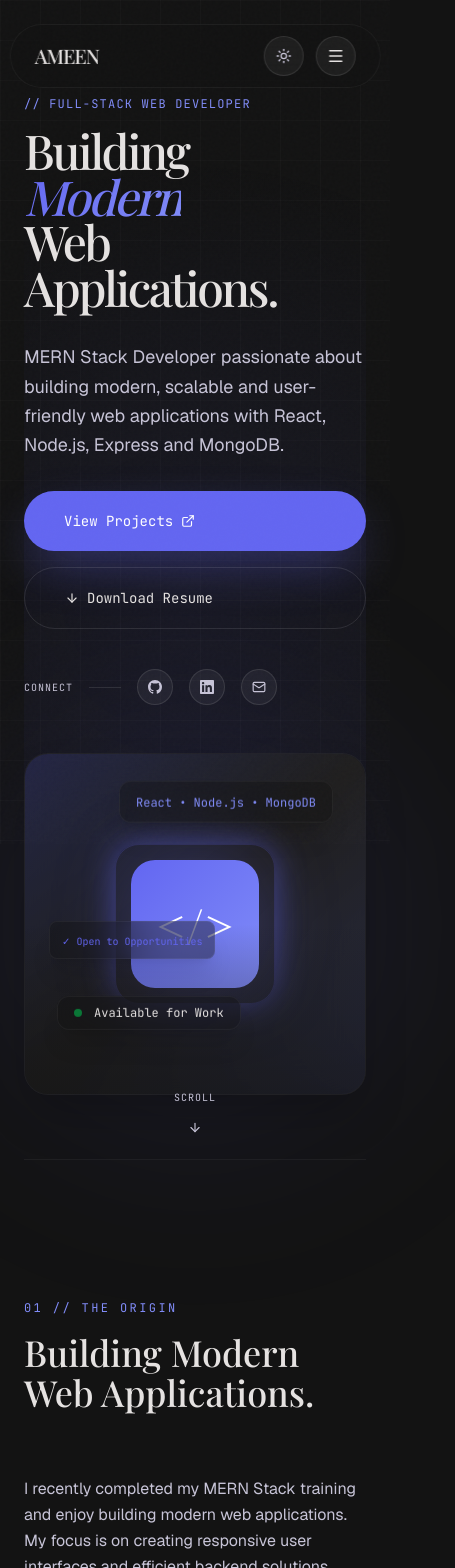
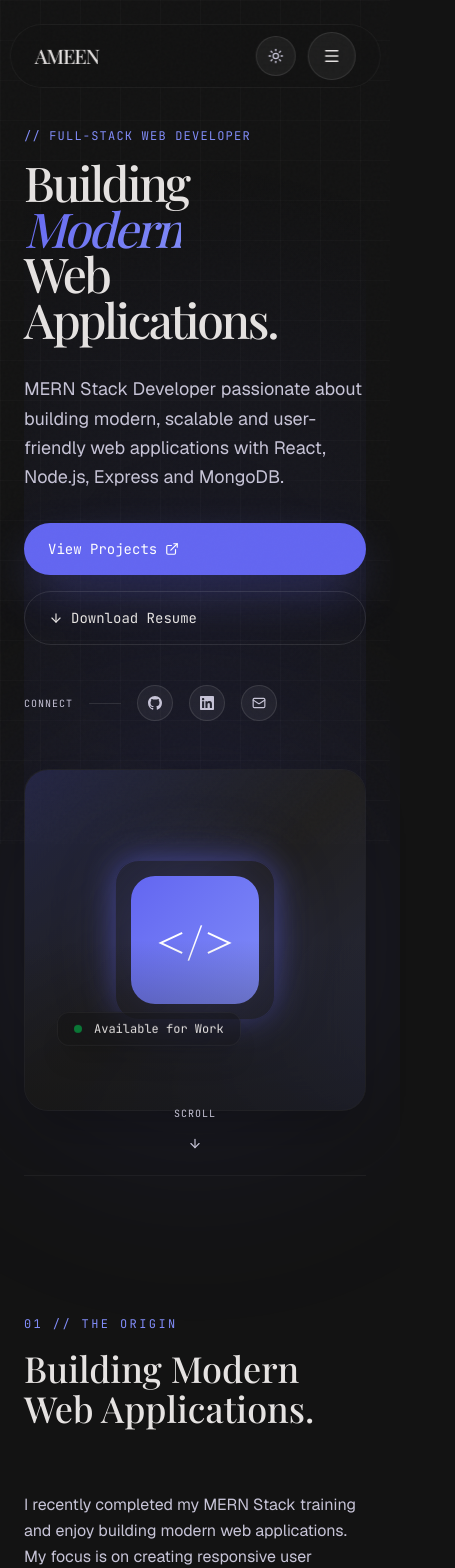
Before and after one commit to isyedameen/portfolio, a React (Vite) app: page / in a window 390 px wide. Shown: the top 1568 px of the page, 455 px wide, since content can reach past the window. Built offline with nearby package versions, Linux system fonts and the light colour scheme; a web font is replaced by a local one.

Commit message:
resume, responsive, readme

```diff
--- a/src/components/layout/Navbar.jsx
+++ b/src/components/layout/Navbar.jsx
@@ -84,7 +84,7 @@ export default function Navbar({ theme, toggleTheme }) {
           {/* Mobile Menu Toggle */}
           <button
             onClick={() => setIsOpen(!isOpen)}
-            className="md:hidden w-10 h-10 rounded-full bg-white/5 border border-white/10 flex items-center justify-center cursor-pointer"
+            className="md:hidden w-12 h-12 rounded-full bg-white/5 border border-white/10 flex items-center justify-center cursor-pointer"
             aria-label="Toggle navigation menu"
           >
             {isOpen ? (
@@ -100,7 +100,7 @@ export default function Navbar({ theme, toggleTheme }) {
       <AnimatePresence>
         {isOpen && (
           <motion.div
-            className="fixed inset-0 z-[99] bg-surface/95 backdrop-blur-xl flex flex-col items-center justify-center gap-8"
+            className="fixed inset-0 z-[99] bg-surface/95 backdrop-blur-xl flex flex-col items-center justify-center gap-6 overflow-y-auto py-8"
             initial={{ opacity: 0 }}
             animate={{ opacity: 1 }}
             exit={{ opacity: 0 }}
--- a/src/components/sections/About.jsx
+++ b/src/components/sections/About.jsx
@@ -159,7 +159,7 @@ export default function About() {
 
           {/* Floating Detail Card */}
           <motion.div
-            className="mt-6 glass rounded-xl border border-white/10 p-5 flex items-center justify-between"
+            className="mt-6 glass rounded-xl border border-white/10 p-5 flex flex-col sm:flex-row items-start sm:items-center justify-between gap-4 sm:gap-0"
             initial={{ opacity: 0, y: 20 }}
             whileInView={{ opacity: 1, y: 0 }}
             viewport={{ once: true }}
--- a/src/components/sections/Contact.jsx
+++ b/src/components/sections/Contact.jsx
@@ -94,7 +94,7 @@ export default function Contact() {
             <p className="font-mono text-xs text-on-surface-variant uppercase tracking-widest">
               LET'S CONNECT
             </p>
-            <div className="flex gap-6">
+            <div className="flex flex-wrap gap-4 sm:gap-6">
               {[
                 { label: "GitHub", href: socialLinks.github },
                 { label: "LinkedIn", href: socialLinks.linkedin },
@@ -128,7 +128,7 @@ export default function Contact() {
               <span className="font-mono text-xs text-accent-indigo uppercase block mb-1">
                 Email Me
               </span>
-              <span className="font-display text-2xl md:text-3xl">{email}</span>
+              <span className="font-display text-xl sm:text-2xl md:text-3xl">{email}</span>
             </div>
             <div className="relative z-10 w-12 h-12 rounded-full bg-accent-violet flex items-center justify-center text-white group-hover:rotate-45 transition-transform duration-500">
               <ArrowUpRight size={20} />
--- a/src/components/sections/Hero.jsx
+++ b/src/components/sections/Hero.jsx
@@ -39,7 +39,7 @@ export default function Hero() {
   return (
     <section
       id="hero"
-      className="min-h-screen flex items-center pt-24 pb-16 mesh-gradient relative"
+      className="min-h-screen flex items-center pt-32 lg:pt-24 pb-16 mesh-gradient relative"
       onMouseMove={handleMouseMove}
       ref={containerRef}
     >
@@ -103,7 +103,7 @@ export default function Hero() {
             >
               View Projects
             </Button>
-            <Button href={resumeUrl} variant="secondary">
+            <Button href={resumeUrl} download="Syed Ameen.pdf" target="_blank" rel="noopener noreferrer" variant="secondary">
               <ArrowDown size={14} />
               Download Resume
             </Button>
@@ -165,7 +165,7 @@ export default function Hero() {
 
             {/* Floating UI Element 1 */}
             <motion.div
-              className="absolute top-8 right-8 glass px-4 py-2 rounded-xl border border-white/10 shadow-xl"
+              className="hidden sm:block absolute top-8 right-8 glass px-4 py-2 rounded-xl border border-white/10 shadow-xl"
               animate={{ y: [0, -8, 0] }}
               transition={{ duration: 4, repeat: Infinity, ease: "easeInOut" }}
             >
@@ -193,7 +193,7 @@ export default function Hero() {
 
             {/* Floating UI Element 3 */}
             <motion.div
-              className="absolute top-1/2 left-6 glass px-3 py-1.5 rounded-lg border border-white/10 shadow-xl"
+              className="hidden sm:block absolute top-1/2 left-6 glass px-3 py-1.5 rounded-lg border border-white/10 shadow-xl"
               animate={{ y: [0, -5, 0] }}
               transition={{
                 duration: 3.5,
--- a/src/components/sections/Projects.jsx
+++ b/src/components/sections/Projects.jsx
@@ -90,7 +90,7 @@ export default function Projects() {
           </div>
 
           {/* Filter Pills */}
-          <div className="flex gap-2 glass p-1 rounded-full border border-white/10">
+          <div className="flex flex-wrap gap-2 glass p-1 rounded-2xl sm:rounded-full border border-white/10">
             {projectCategories.map((cat) => (
               <button
                 key={cat}
--- a/src/components/ui/Button.jsx
+++ b/src/components/ui/Button.jsx
@@ -15,9 +15,9 @@ export default function Button({
 
   const variants = {
     primary:
-      "px-10 py-5 bg-accent-violet text-white shadow-[0_20px_50px_-10px_rgba(99,102,241,0.4)] hover:-translate-y-1 hover:shadow-[0_25px_60px_-10px_rgba(99,102,241,0.5)]",
+      "px-6 py-4 md:px-10 md:py-5 bg-accent-violet text-white shadow-[0_20px_50px_-10px_rgba(99,102,241,0.4)] hover:-translate-y-1 hover:shadow-[0_25px_60px_-10px_rgba(99,102,241,0.5)]",
     secondary:
-      "px-10 py-5 border border-white/10 text-on-surface hover:bg-white/5",
+      "px-6 py-4 md:px-10 md:py-5 border border-white/10 text-on-surface hover:bg-white/5",
     ghost:
       "px-6 py-3 text-on-surface-variant hover:text-white",
     small:
--- a/src/data/portfolioData.js
+++ b/src/data/portfolioData.js
@@ -33,7 +33,7 @@ export const personalInfo = {
   location: "Kannur, Kerala, India",
   availability:
     "Whether you have a project idea, freelance opportunity, or full-time role, I'd love to hear from you.",
-  resumeUrl: "#",
+  resumeUrl: "/resume.pdf",
   socialLinks: {
     github: "https://github.com/isyedameen",
     linkedin: "https://linkedin.com/in/isyedameen",
```
Also changed, not shown: 2 other files (tests, documents, lock files or other folders).
